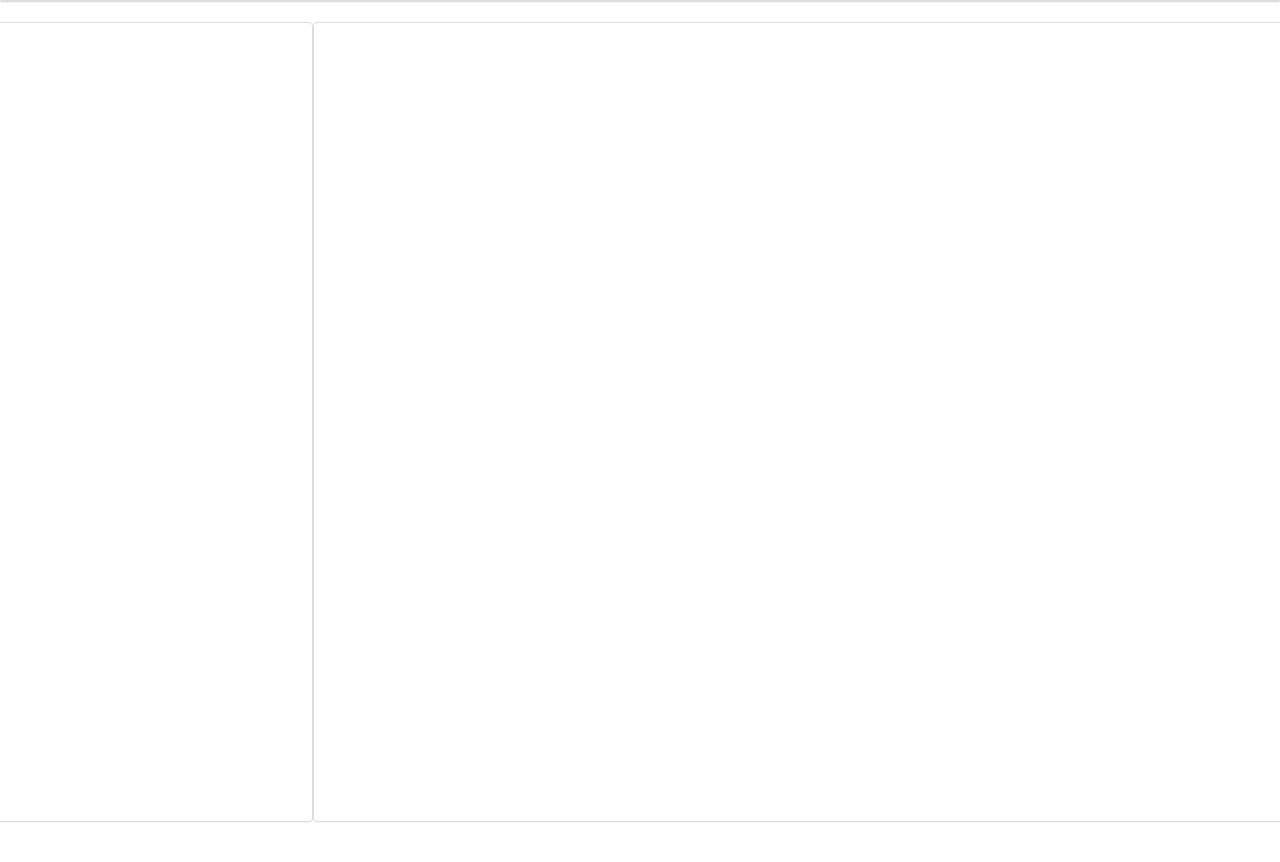
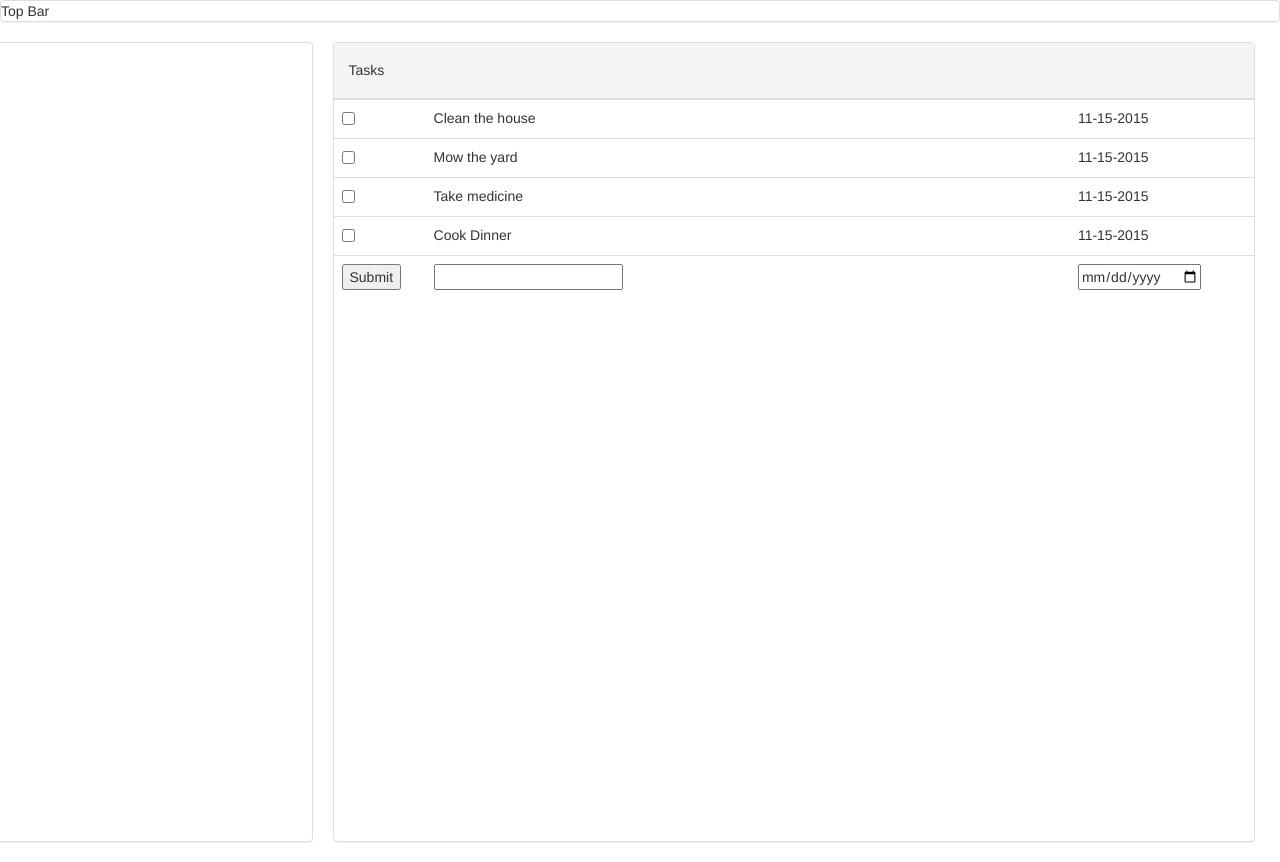
Before and after one commit to codylandry/TaskTracker, a plain HTML site: page index.html in a window 1280 px wide. Drawn offline with Linux system fonts and the light colour scheme.

Commit message:
Added JS for right Column

```diff
--- a/css/styles.css
+++ b/css/styles.css
@@ -5,3 +5,8 @@ html, body {
 .full-height {
     height: 800px;
 }
+
+#right-column {
+    padding-left: 20px;
+    padding-right: 40px;
+}
--- a/index.html
+++ b/index.html
@@ -24,13 +24,34 @@
     <div class="row">
         <div class="panel panel-default">
             <!-- Todo: Style Header Bar -->
+            Top Bar
         </div>
         <div class="row">
             <div class="col-md-3 panel panel-default full-height">
                 <!-- Todo: Add Buttons -- Courtney-->
             </div>
-            <div class="col-md-9 panel panel-default full-height">
-                <!-- Todo: Add Reminders Section -- Cody -->
+            <div id='right-column' class="col-md-9">
+                <div class="panel panel-default full-height">
+                    <div class="panel-heading"><h5>Tasks</h5></div>
+                    <!-- Todo: Add Reminders Section -- Cody -->
+                    <div id="task-table">
+                        <table class="table">
+                            <col width="10%">
+                            <col width="70%">
+                            <col width="20%">
+                            <tr>
+                                <th class="tbl-chkbox">Status</th>
+                                <th>Description</th>
+                                <th>Due Date</th>
+                            </tr>
+                            <tr>
+                                <td class="tbl-chkbox"><input type="checkbox"></td>
+                                <td><input type="text"></td>
+                                <td>Smith</td>
+                            </tr>
+                        </table>
+                    </div>
+                </div>
             </div>
         </div>
     </div>
--- a/js/app.js
+++ b/js/app.js
@@ -2,6 +2,50 @@
  * Created by codylandry on 11/28/15.
  */
 
+var taskTableHTML = '<table class="table"><col width="10%"><col width="70%"><col width="20%">';
+var tasks = [
+    {status: false,
+     description: "Clean the house",
+     due_date: "11-15-2015"},
+    {status: false,
+     description: "Mow the yard",
+     due_date: "11-15-2015"},
+    {status: false,
+     description: "Take medicine",
+     due_date: "11-15-2015"},
+    {status: false,
+     description: "Cook Dinner",
+     due_date: "11-15-2015"}
+];
+
+
+
+function createTblRow (element, index) {
+    return "<tr><td><input id='taskChkBox" + index + "' type='checkbox'></td>" +
+                        "<td>" + element.description +"</td>" +
+                        "<td>" + element.due_date + "</td></tr>";
+}
+
+
+function buildTaskTable () {
+    var taskTableHTML = '<table class="table"><col width="10%"><col width="70%"><col width="20%">';
+    tasks.forEach(function(v, i , a) {
+        taskTableHTML += createTblRow(v,i,a)});
+    taskTableHTML += "<tr>" +
+                        "<td>" +
+                        "<input type='submit'></td>" +
+                        "<td><input type='text'></td>" +
+                        "<td><input type='date'></td>" +
+                        "</tr></table>";
+    $('#task-table').html(taskTableHTML);
+}
+
+
+
 $(document).ready(function(){
 
+    buildTaskTable();
+
+
+
 });
```
